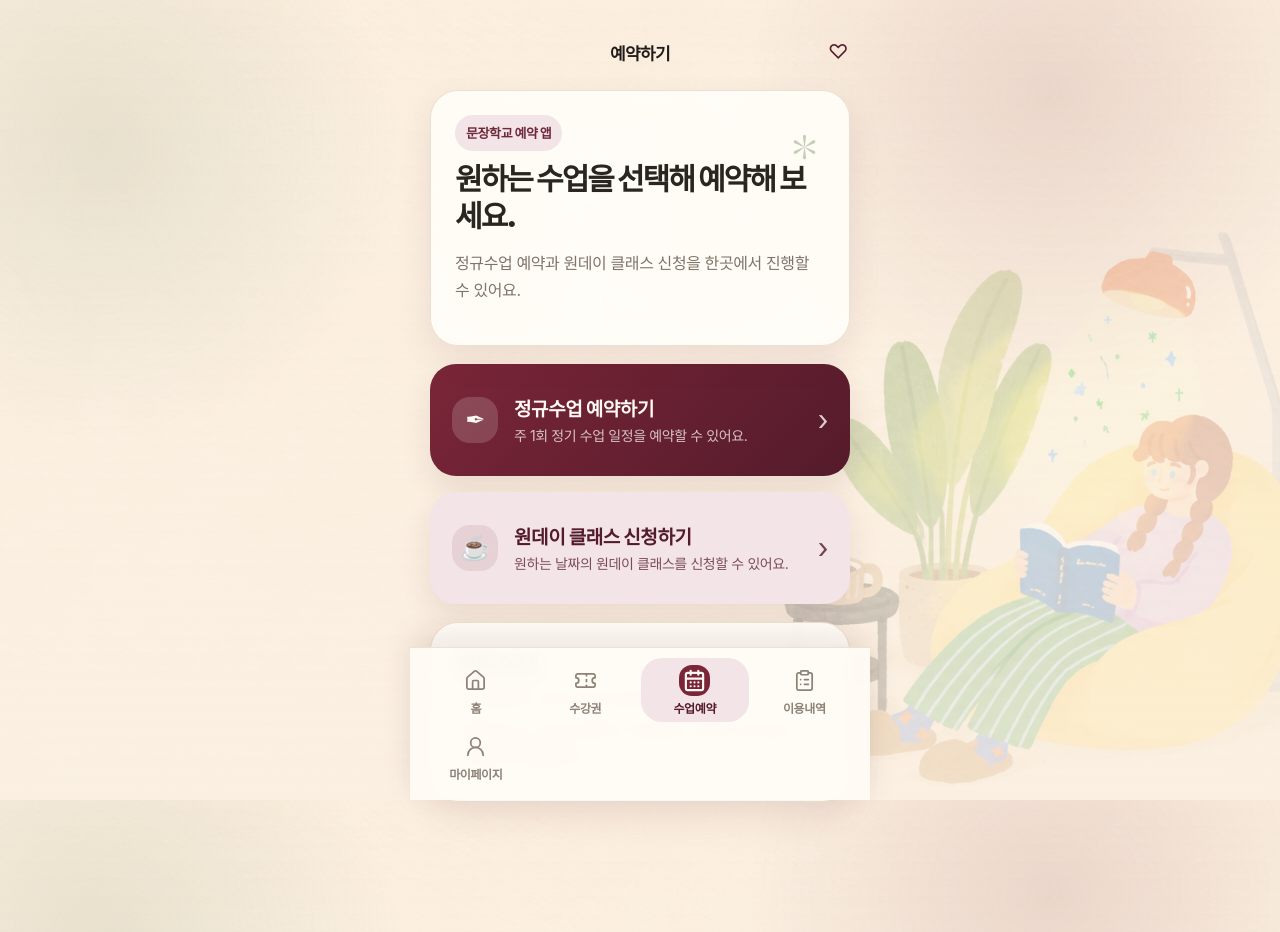
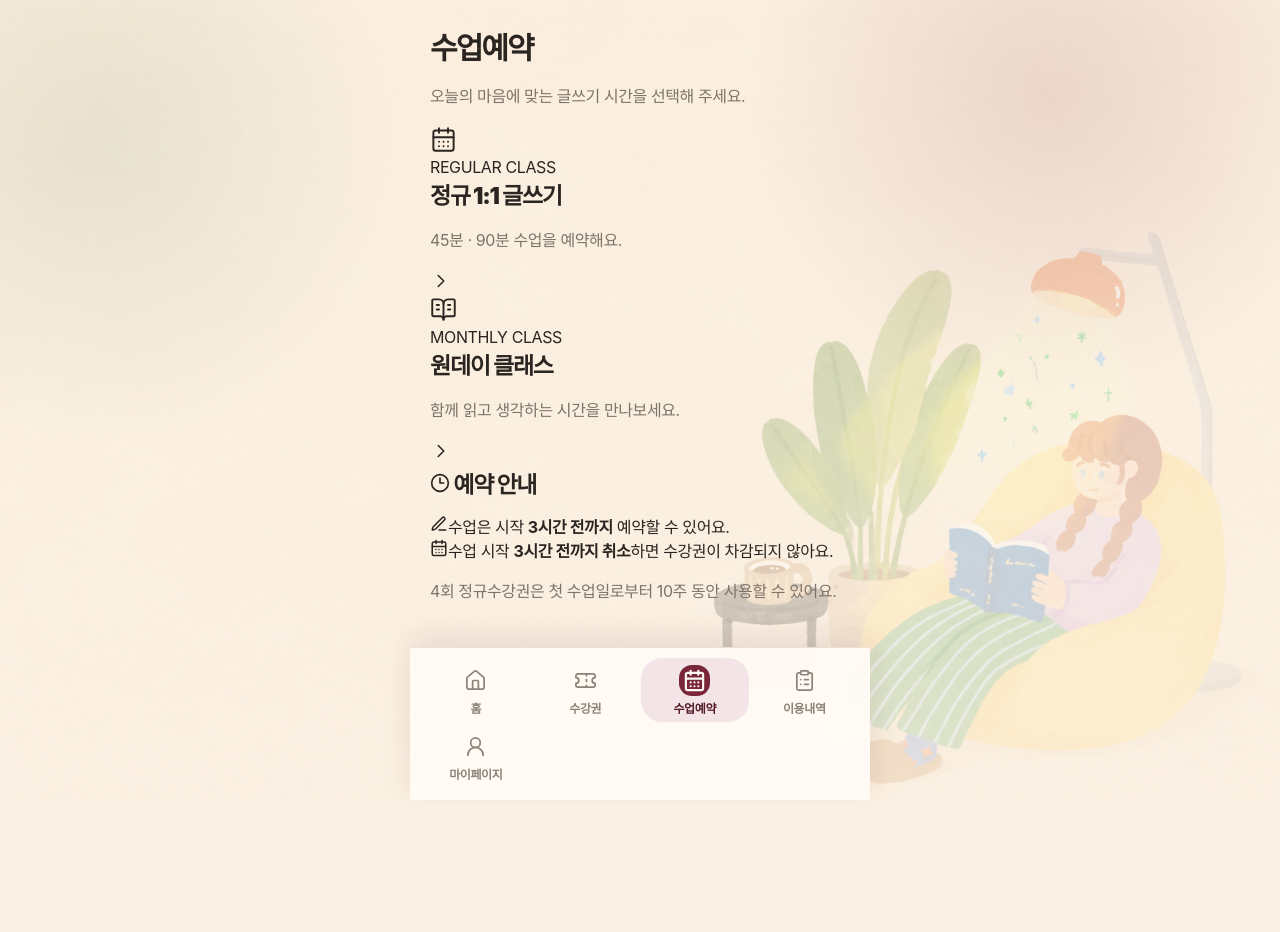
Before and after one commit to dlduswn001/reservation, a Next.js app: page /book in a window 1280 px wide. After the commit the page ends 800 px from the top, so only its background shows below. Built offline with nearby package versions, Linux system fonts and the light colour scheme.

Commit message:
design: simplified studio-style class booking menu

```diff
--- a/app/book/page.tsx
+++ b/app/book/page.tsx
@@ -1,48 +1,38 @@
 import Link from "next/link";
+import { BookOpenText, CalendarDays, ChevronRight, Clock3, PenLine } from "lucide-react";
 import BottomNav from "../components/BottomNav";
 
 export default function BookPage() {
   return (
-    <main className="container appContainer">
-      <header className="appHeader">
-        <strong>예약하기</strong>
-        <span aria-hidden="true">♡</span>
-      </header>
-
-      <section className="bookingHero card">
-        <p className="pageKicker">문장학교 예약 앱</p>
-        <h1>원하는 수업을 선택해 예약해 보세요.</h1>
-        <p>정규수업 예약과 원데이 클래스 신청을 한곳에서 진행할 수 있어요.</p>
-      </section>
-
-      <section className="bookingChoiceGrid">
-        <Link className="bookingChoiceCard primary" href="/regular">
-          <span className="choiceIcon">✒</span>
+    <main className="container appContainer studioApp">
+      <header className="studioPageHeader"><h1>수업예약</h1></header>
+      <p className="studioPageDescription">오늘의 마음에 맞는 글쓰기 시간을 선택해 주세요.</p>
+      <section className="studioBookingOptions">
+        <Link className="studioBookingOption" href="/regular">
+          <div className="studioOptionIcon"><CalendarDays size={27} strokeWidth={1.7}/></div>
           <div>
-            <strong>정규수업 예약하기</strong>
-            <p>주 1회 정기 수업 일정을 예약할 수 있어요.</p>
+            <span>REGULAR CLASS</span>
+            <h2>정규 1:1 글쓰기</h2>
+            <p>45분 · 90분 수업을 예약해요.</p>
           </div>
-          <em>›</em>
+          <ChevronRight size={22} strokeWidth={1.7}/>
         </Link>
-
-        <Link className="bookingChoiceCard soft" href="/oneday">
-          <span className="choiceIcon">☕</span>
+        <Link className="studioBookingOption" href="/oneday">
+          <div className="studioOptionIcon"><BookOpenText size={27} strokeWidth={1.7}/></div>
           <div>
-            <strong>원데이 클래스 신청하기</strong>
-            <p>원하는 날짜의 원데이 클래스를 신청할 수 있어요.</p>
+            <span>MONTHLY CLASS</span>
+            <h2>원데이 클래스</h2>
+            <p>함께 읽고 생각하는 시간을 만나보세요.</p>
           </div>
-          <em>›</em>
+          <ChevronRight size={22} strokeWidth={1.7}/>
         </Link>
       </section>
-
-      <section className="card compactCalendarCard">
-        <div className="sectionTitleRow">
-          <h2>예약 안내</h2>
-        </div>
-        <p>수업 예약은 시작 3시간 전까지 가능합니다.</p>
-        <p>수업 취소는 3시간 전까지 가능하며, 3시간 이내 취소 시 수강권이 차감됩니다.</p>
+      <section className="studioSection studioBookingPolicy">
+        <h2><Clock3 size={20}/> 예약 안내</h2>
+        <div className="studioPolicyLine"><PenLine size={18}/><span>수업은 시작 <strong>3시간 전까지</strong> 예약할 수 있어요.</span></div>
+        <div className="studioPolicyLine"><CalendarDays size={18}/><span>수업 시작 <strong>3시간 전까지 취소</strong>하면 수강권이 차감되지 않아요.</span></div>
+        <p>4회 정규수강권은 첫 수업일로부터 10주 동안 사용할 수 있어요.</p>
       </section>
-
       <BottomNav />
     </main>
   );
```
